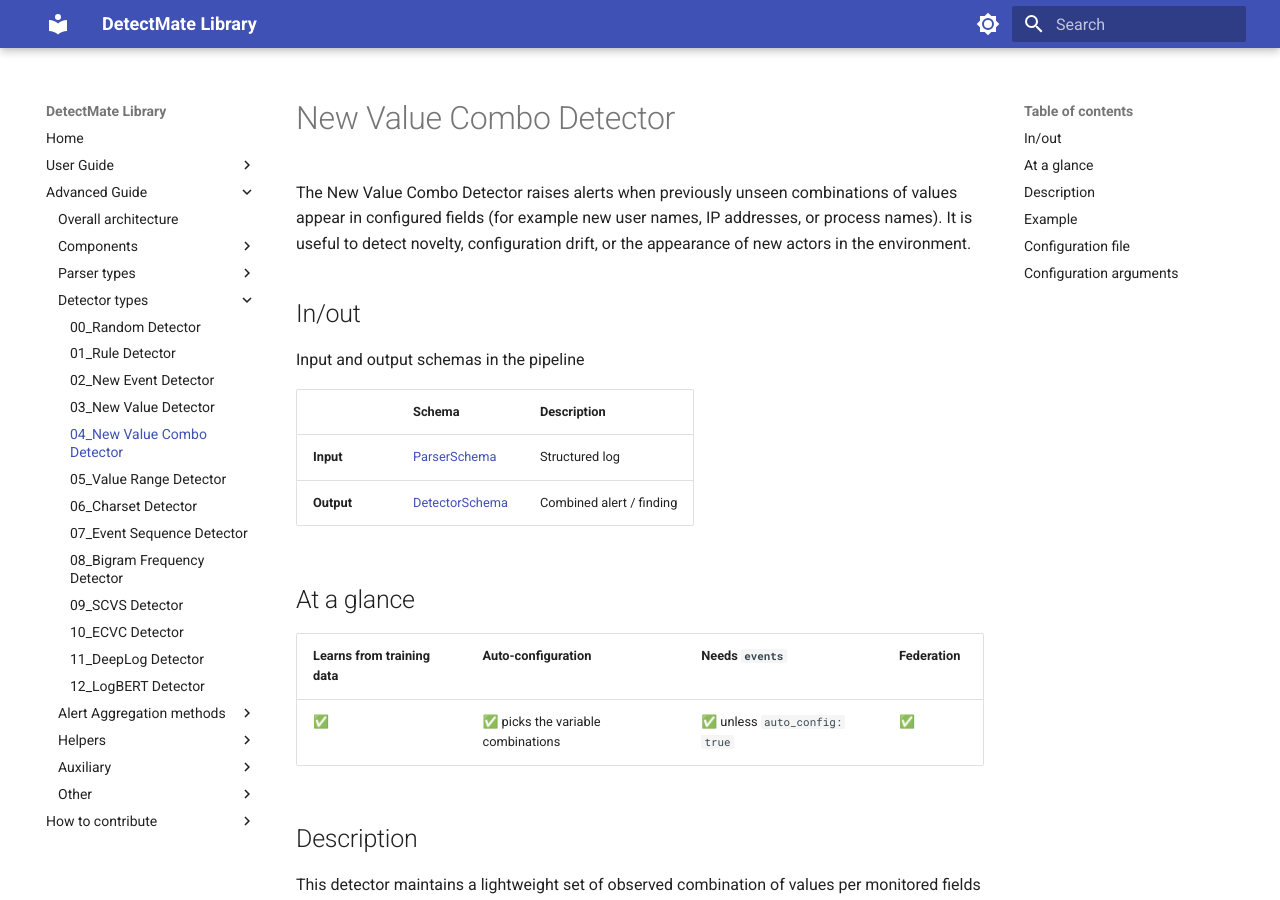
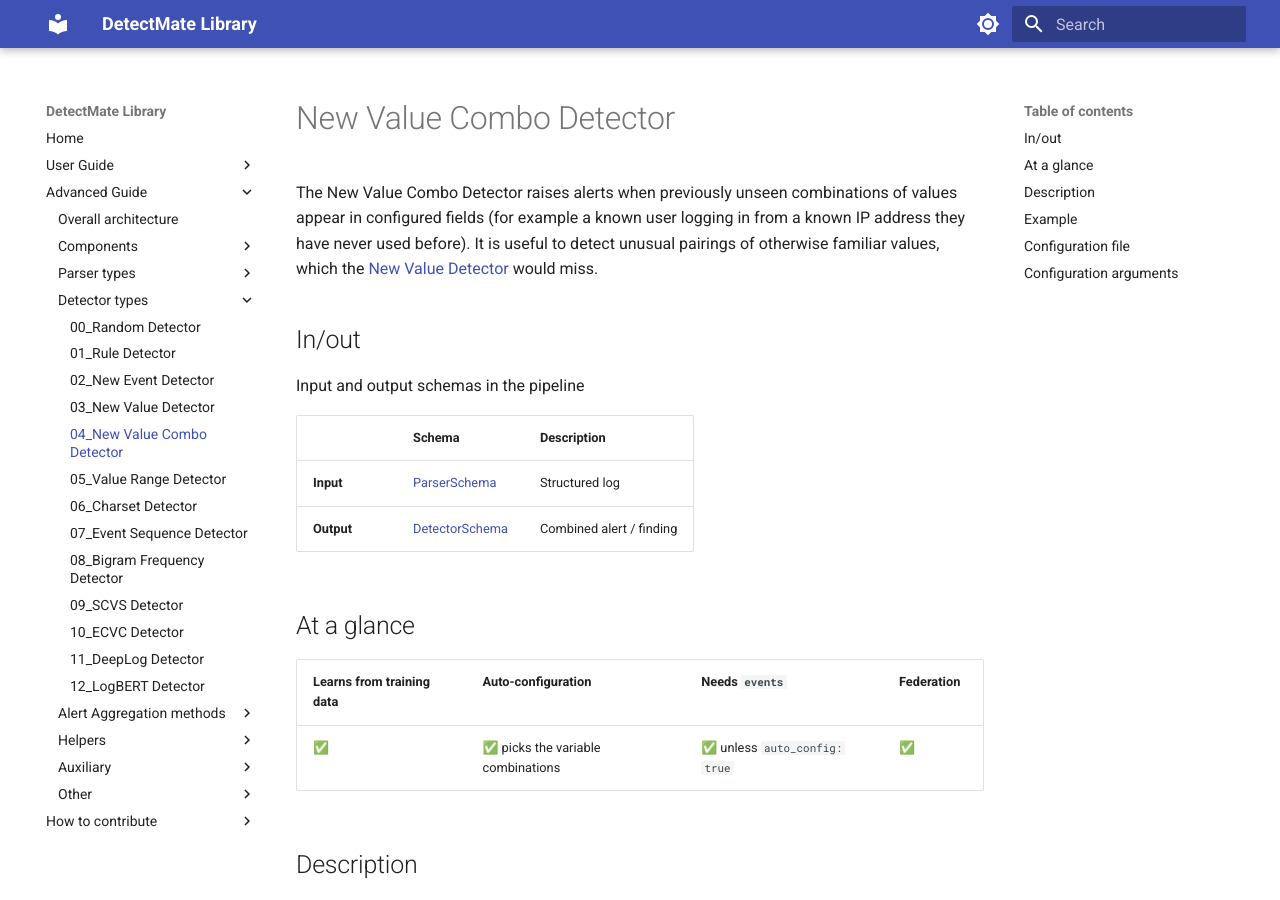
Before and after one commit to ait-detectmate/DetectMateLibrary, an MkDocs documentation site: the page built from docs/detectors/combo.md, in a window 1280 px wide and 900 px high. Built offline with MkDocs 1.6.1 and Material for MkDocs 9.7.7, drawn with Linux system fonts in a browser that asks for light colours.

Commit message:
improve wording

```diff
--- a/docs/detectors/combo.md
+++ b/docs/detectors/combo.md
@@ -1,6 +1,6 @@
 # New Value Combo Detector
 
-The New Value Combo Detector raises alerts when previously unseen combinations of values appear in configured fields (for example new user names, IP addresses, or process names). It is useful to detect novelty, configuration drift, or the appearance of new actors in the environment.
+The New Value Combo Detector raises alerts when previously unseen combinations of values appear in configured fields (for example a known user logging in from a known IP address they have never used before). It is useful to detect unusual pairings of otherwise familiar values, which the [New Value Detector](new_value.md) would miss.
 
 ## In/out
 
```
Also changed, not shown: docs/parsers/json_parser.md (+1 -1 lines), docs/parsers/logbatcher_parser.md (+1 -1 lines).
